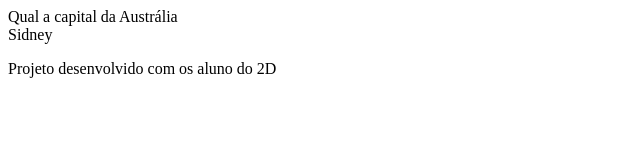
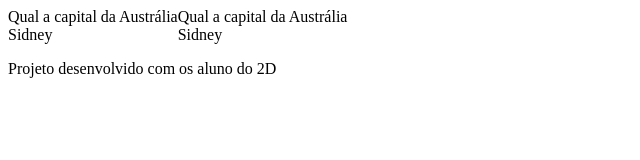
Before and after one commit to githubconta99999/flashcard, a plain HTML site: page index.html in a window 1280 px wide. Shown: the whole page, without its empty margins (0-640 px from the left). Drawn offline with Linux system fonts and the light colour scheme.

Commit message:
]~]pp0pç90ç90

```diff
--- a/assets/estilo.css
+++ b/assets/estilo.css
@@ -0,0 +1,3 @@
+.conteudo{
+    display: flex
+}
--- a/index.html
+++ b/index.html
@@ -10,8 +10,12 @@
 
 <body>
     <main>
-        <section>
-            <article>
+        <section class="conteudo">
+            <article class="cartao">
+                <div class="cartao--pergunta">Qual a capital da Austrália</div>
+                <div class="cartao--resposta">Sidney</div>
+            </article>
+            <article class="cartao">
                 <div class="cartao--pergunta">Qual a capital da Austrália</div>
                 <div class="cartao--resposta">Sidney</div>
             </article>
```
